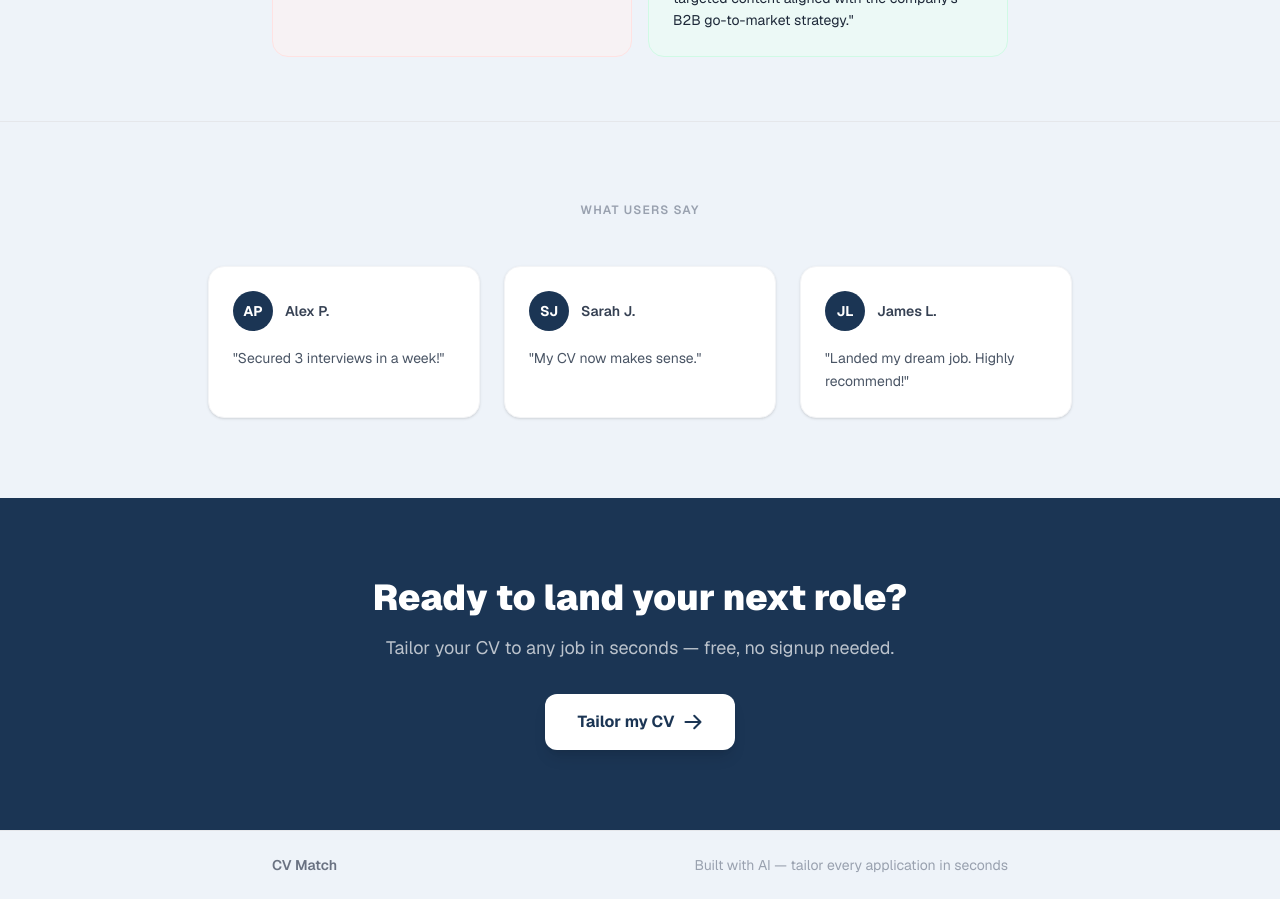
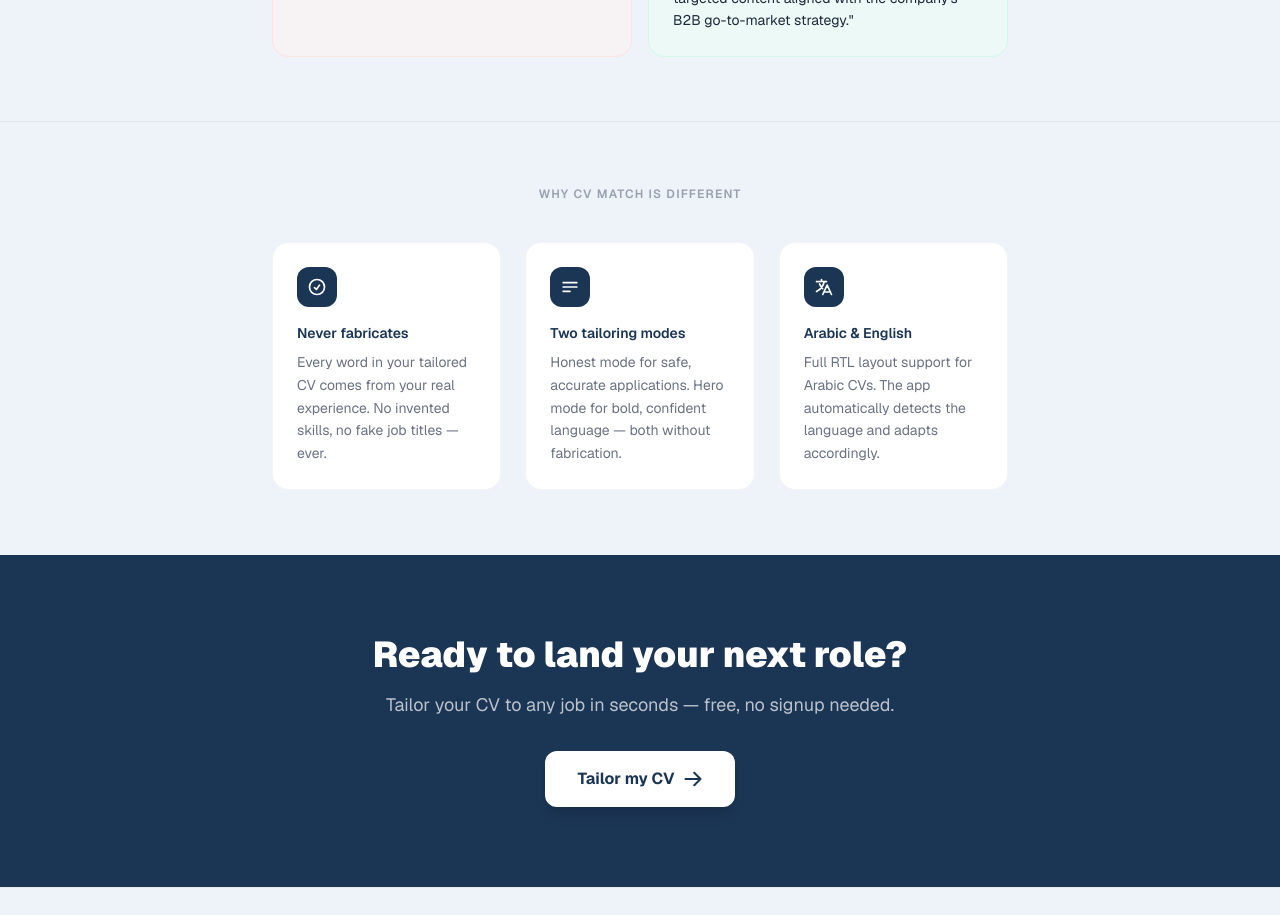
Before and after one commit to Muj-04/CV-Match, a Next.js app: page / in a window 1280 px wide. Shown: the part 1260-2175 px from the top of the page. Built offline with nearby package versions, Linux system fonts and the light colour scheme.

Commit message:
feat: replace fake testimonials with honest feature highlights

```diff
--- a/app/page.tsx
+++ b/app/page.tsx
@@ -144,28 +144,50 @@ export default function Home() {
         </div>
       </section>
 
-      {/* ── Testimonials ── */}
-      <section className="bg-[#eef3f9]">
-        <div className="mx-auto max-w-4xl px-4 py-16 sm:py-20">
-          <p className="text-center text-xs font-semibold uppercase tracking-widest text-gray-400 mb-12">
-            What users say
+      {/* ── Feature Highlights ── */}
+      <section className="bg-[#eef3f9] border-b border-gray-100">
+        <div className="mx-auto max-w-3xl px-4 py-12 sm:py-16">
+          <p className="text-center text-xs font-semibold uppercase tracking-widest text-gray-400 mb-10">
+            Why CV Match is different
           </p>
           <div className="grid sm:grid-cols-3 gap-6">
-            {[
-              { quote: "Secured 3 interviews in a week!", name: "Alex P.", initials: "AP" },
-              { quote: "My CV now makes sense.", name: "Sarah J.", initials: "SJ" },
-              { quote: "Landed my dream job. Highly recommend!", name: "James L.", initials: "JL" }
-            ].map(({ quote, name, initials }) => (
-              <div key={name} className="rounded-2xl bg-white border border-gray-100 p-6 shadow-sm">
-                <div className="flex items-center gap-3 mb-4">
-                  <div className="flex items-center justify-center h-10 w-10 rounded-full bg-[#1b3554] text-white text-sm font-bold">
-                    {initials}
-                  </div>
-                  <span className="text-sm font-semibold text-gray-700">{name}</span>
-                </div>
-                <p className="text-sm text-gray-600 leading-relaxed">&quot;{quote}&quot;</p>
+
+            <div className="bg-white rounded-2xl border border-gray-100 p-6">
+              <div className="w-10 h-10 rounded-xl bg-[#1b3554] flex items-center justify-center mb-4">
+                <svg className="w-5 h-5 text-white" fill="none" viewBox="0 0 24 24" stroke="currentColor" strokeWidth={2}>
+                  <path strokeLinecap="round" strokeLinejoin="round" d="M9 12.75L11.25 15 15 9.75M21 12a9 9 0 11-18 0 9 9 0 0118 0z" />
+                </svg>
               </div>
-            ))}
+              <h3 className="text-sm font-semibold text-[#1b3554] mb-2">Never fabricates</h3>
+              <p className="text-sm text-gray-500 leading-relaxed">
+                Every word in your tailored CV comes from your real experience. No invented skills, no fake job titles — ever.
+              </p>
+            </div>
+
+            <div className="bg-white rounded-2xl border border-gray-100 p-6">
+              <div className="w-10 h-10 rounded-xl bg-[#1b3554] flex items-center justify-center mb-4">
+                <svg className="w-5 h-5 text-white" fill="none" viewBox="0 0 24 24" stroke="currentColor" strokeWidth={2}>
+                  <path strokeLinecap="round" strokeLinejoin="round" d="M3.75 6.75h16.5M3.75 12h16.5m-16.5 5.25H12" />
+                </svg>
+              </div>
+              <h3 className="text-sm font-semibold text-[#1b3554] mb-2">Two tailoring modes</h3>
+              <p className="text-sm text-gray-500 leading-relaxed">
+                Honest mode for safe, accurate applications. Hero mode for bold, confident language — both without fabrication.
+              </p>
+            </div>
+
+            <div className="bg-white rounded-2xl border border-gray-100 p-6">
+              <div className="w-10 h-10 rounded-xl bg-[#1b3554] flex items-center justify-center mb-4">
+                <svg className="w-5 h-5 text-white" fill="none" viewBox="0 0 24 24" stroke="currentColor" strokeWidth={2}>
+                  <path strokeLinecap="round" strokeLinejoin="round" d="M10.5 21l5.25-11.25L21 21m-9-3h7.5M3 5.621a48.474 48.474 0 016-.371m0 0c1.12 0 2.233.038 3.334.114M9 5.25V3m3.334 2.364C11.176 10.658 7.69 15.08 3 17.502m9.334-12.138c.896.061 1.785.147 2.666.257m-4.589 8.495a18.023 18.023 0 01-3.827-5.802" />
+                </svg>
+              </div>
+              <h3 className="text-sm font-semibold text-[#1b3554] mb-2">Arabic & English</h3>
+              <p className="text-sm text-gray-500 leading-relaxed">
+                Full RTL layout support for Arabic CVs. The app automatically detects the language and adapts accordingly.
+              </p>
+            </div>
+
           </div>
         </div>
       </section>
```
